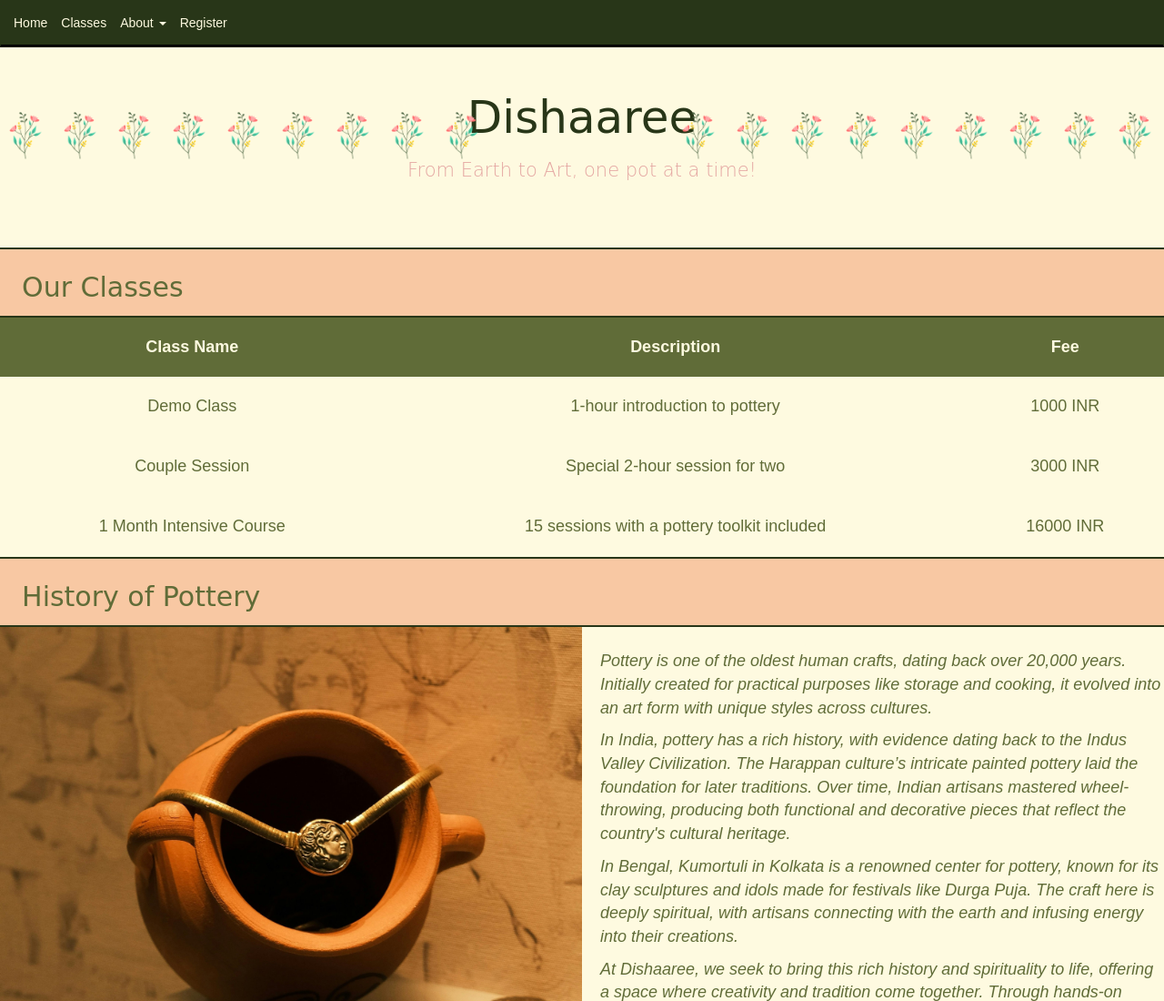
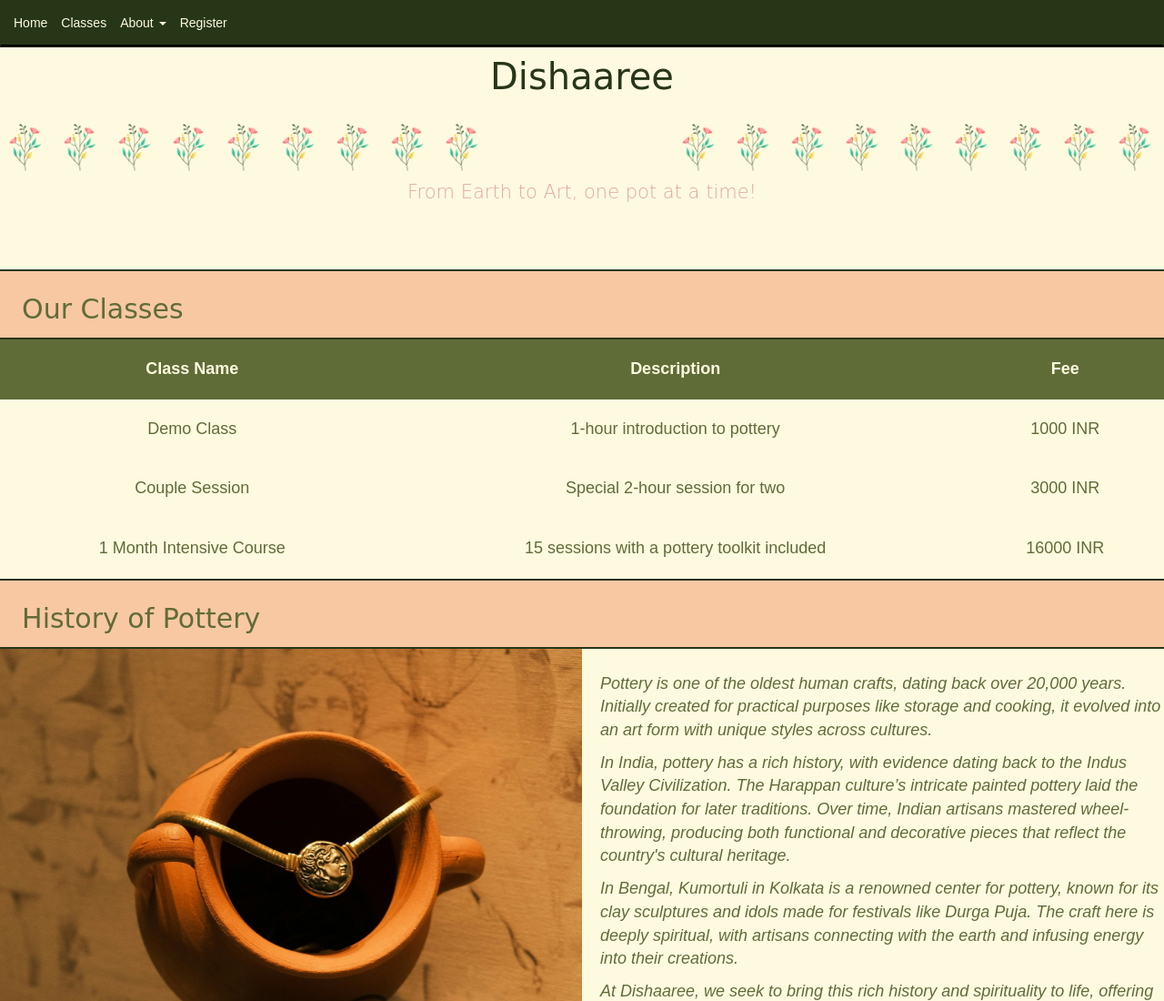
Before and after one commit to dishayvelled/dishaareepotterywebsite, a plain HTML site: page index.html in a window 1280 px wide. Shown: the top 1100 px of the page at 91% size. Drawn offline with nearby package versions, Linux system fonts and the light colour scheme; a web font is replaced by a local one.

Commit message:
Update index.html
Updated to prevent some text from overlapping in smaller screens

```diff
--- a/index.html
+++ b/index.html
@@ -172,6 +172,20 @@
             justify-content: flex-end;
             padding-left: 40px;
         }
+@media (max-width: 1400px) {
+    #disharee {
+        margin-top: -20px;
+        font-size: 40px;
+        margin-bottom: 55px;
+       }
+.jumbotron {
+height: auto;
+       }
+
+.jumbotron p {
+     margin-top: +90px;
+}
+}
 
         /* Titles */
         h1, h2, h3 {
```
